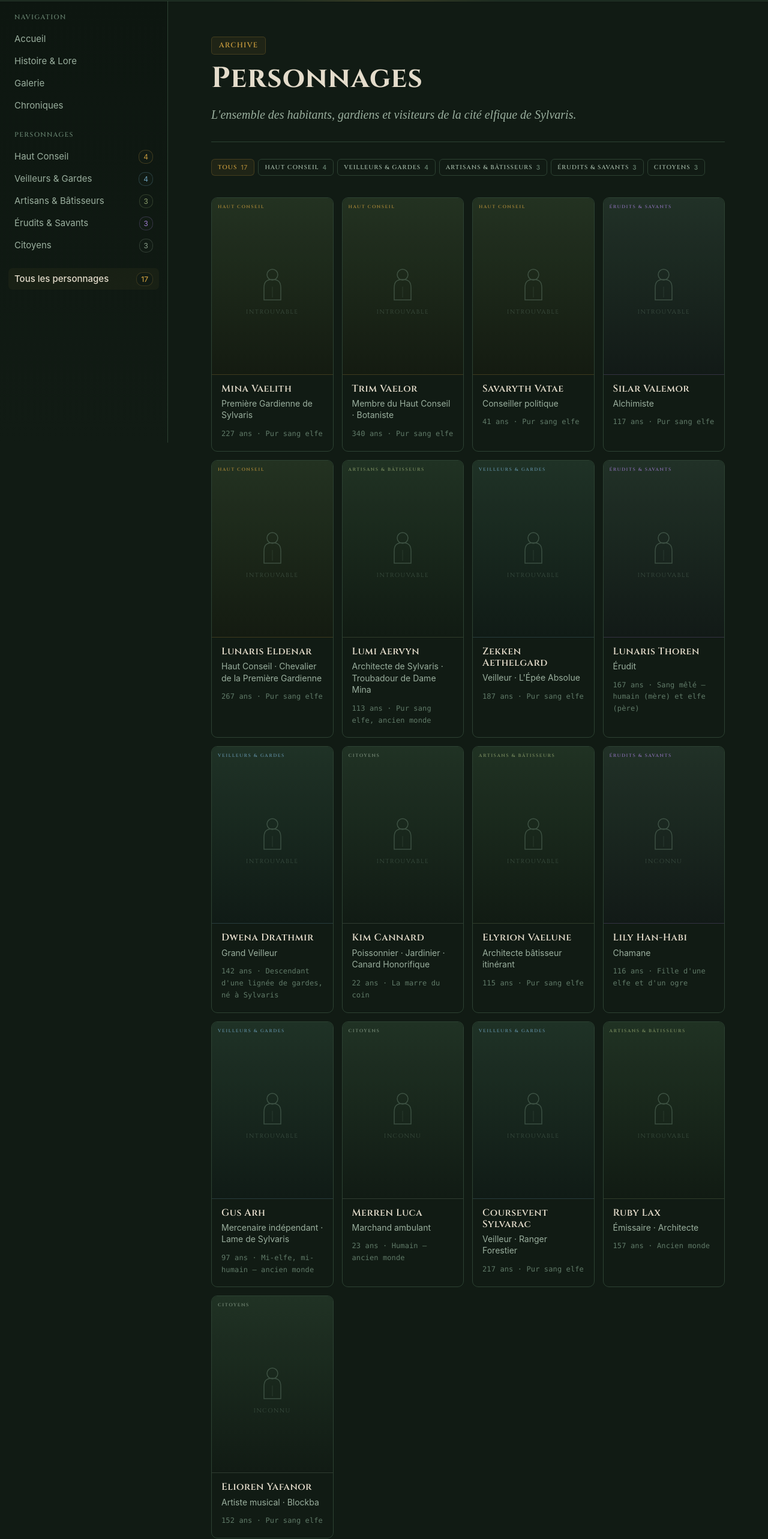
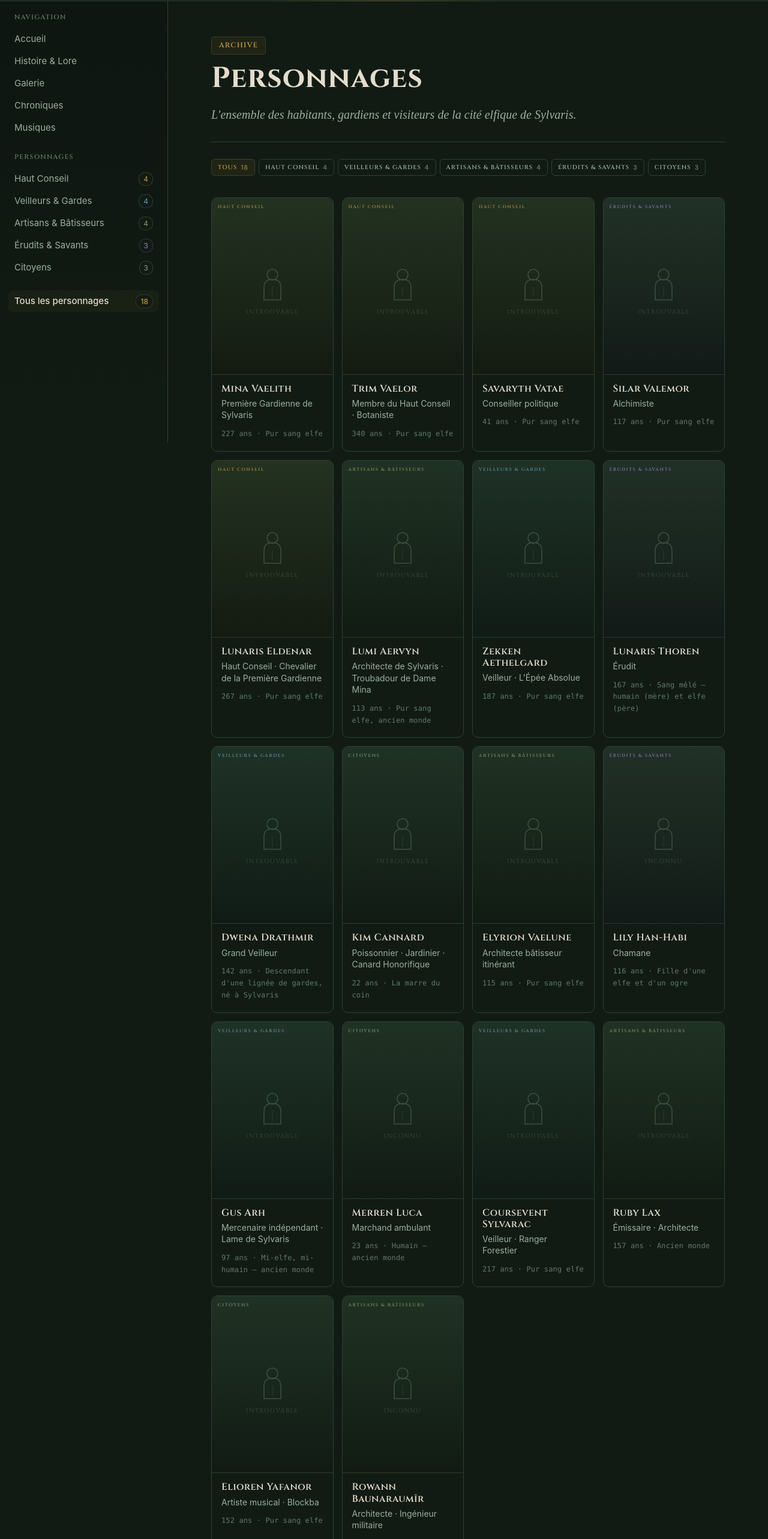
Before and after one commit to luminescencedev/sylvaris, a React (Vite) app: page /personnages in a window 1280 px wide. Shown: the part 62-2628 px from the top of the page at 60% size. Built offline with nearby package versions, Linux system fonts and the light colour scheme; a web font is replaced by a local one.

Commit message:
feat: add Musiques page and integrate into routing and sidebar

```diff
--- a/src/App.tsx
+++ b/src/App.tsx
@@ -7,6 +7,7 @@ import { CharacterDetail } from './pages/CharacterDetail'
 import { Lore } from './pages/Lore'
 import { Videos } from './pages/Videos'
 import { Gallery } from './pages/Gallery'
+import { Musiques } from './pages/Musiques'
 import { NotFound } from './pages/NotFound'
 
 function App() {
@@ -26,6 +27,7 @@ function App() {
                 <Route path="/lore" element={<Lore />} />
                 <Route path="/galerie" element={<Gallery />} />
                 <Route path="/videos" element={<Videos />} />
+                <Route path="/sons" element={<Musiques />} />
                 <Route path="*" element={<NotFound />} />
               </Routes>
             </div>
--- a/src/components/Sidebar.tsx
+++ b/src/components/Sidebar.tsx
@@ -98,6 +98,12 @@ export function Sidebar() {
           >
             Chroniques
           </NavLink>
+          <NavLink
+            to="/sons"
+            className={({ isActive }) => `sidebar-item${isActive ? ' sidebar-item--active' : ''}`}
+          >
+            Musiques
+          </NavLink>
         </div>
 
         <div className="sidebar-group">
--- a/src/data/characters.ts
+++ b/src/data/characters.ts
@@ -334,6 +334,25 @@ export const characters: Character[] = [
     allegiance: "Sylvaris",
     details: "Blockba porte toujours sa casquette.",
     category: 'citoyen',
+    minecraftUsername: 'Ofzebendo',
+  },
+  {
+    id: 'rowann-baunarumir',
+    firstName: 'Rowann',
+    lastName: 'Baunaraumîr',
+    age: 90,
+    origin: 'Ancien monde',
+    originType: 'pur-sang-elf',
+    role: 'Architecte · Ingénieur militaire',
+    bio: "Né dans l'Ancien Monde, Rowann se prit de passion pour l'architecture et l'ingénierie militaire. Il fit ses classes dans une grande cité humaine, qu'il côtoya longtemps sous couverture. La fascination et l'effroi que lui inspira l'attrait des humains pour la guerre — leurs vies éphémères les rendant diablement efficaces dans l'art de la mort — le poussa à en étudier les mécanismes sans jamais en embrasser la stratégie. Il développa ainsi une double expertise : la construction défensive et militaire d'un côté, et de l'autre une passion inattendue pour les thermes, ces bains publics humains intégrant des systèmes ingénieux de chauffage de l'eau. Arrivé sur le Nouveau Monde, il rejoignit la reconstruction de son peuple avec ses propres idées sur ce que Sylvaris devrait devenir.",
+    goals: [
+      "Construire un édifice assez majestueux pour entrer dans l'histoire — et lui donner son nom",
+      "Ouvrir des bains publics : un lieu neutre, sans armes ni fioritures",
+      "Faire évoluer Sylvaris sur le plan militaire et urbain, en intégrant ce que les humains font de mieux",
+    ],
+    allegiance: 'Sylvaris, et lui-même',
+    details: "Jeune de facto pour un elfe, Rowann a passé suffisamment de temps parmi les humains pour en comprendre les intentions et les concepts là où d'autres elfes ne verraient qu'étrangeté. Il n'est pas aussi honorable que la majorité de son peuple — il aime Sylvaris, mais ne s'oublie pas pour autant. Sa vision progressiste de la tradition elfique, dominée par la nature, le met parfois en décalage avec ses aînés.",
+    category: 'artisan',
   },
 ]
 
--- /dev/null
+++ b/src/pages/Musiques.tsx
@@ -0,0 +1,32 @@
+import { PageBanner } from '../components/PageBanner'
+
+export function Musiques() {
+  return (
+    <div className="docs-page">
+
+      <div className="page-header">
+        <div className="page-badge">Mémoire Vivante</div>
+        <h1 className="page-title">Musiques</h1>
+        <p className="page-desc">
+          Créations musicales et sonores de Sylvaris.
+        </p>
+      </div>
+
+      <PageBanner
+        src="/screen/sylvaris3.png"
+        label="Musiques"
+        title="Musiques"
+        size="sm"
+      />
+
+      <div className="empty-state">
+        <div className="empty-state-icon">🎵</div>
+        <h3>Archives sonores vides</h3>
+        <p>
+          Les créations musicales de Sylvaris seront déposées ici au fil du temps.
+        </p>
+      </div>
+
+    </div>
+  )
+}
```
